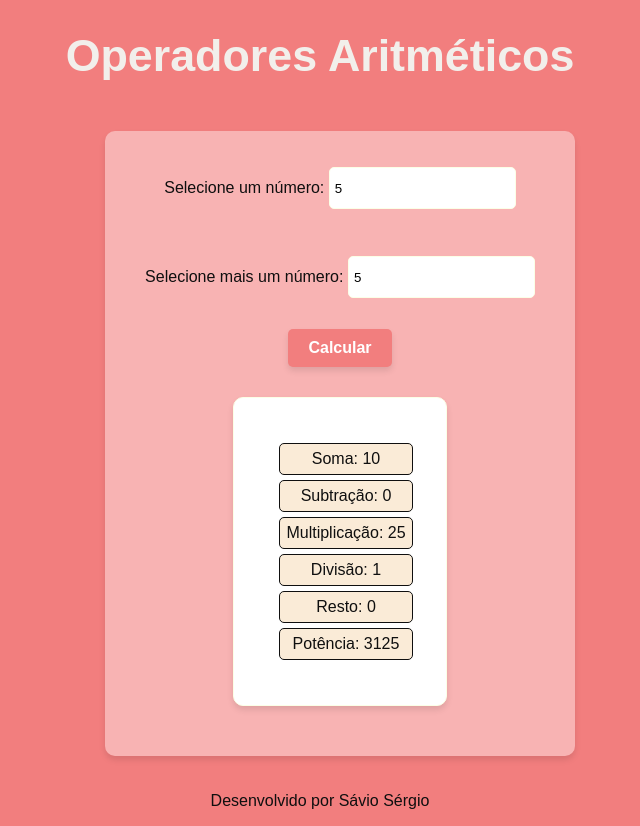
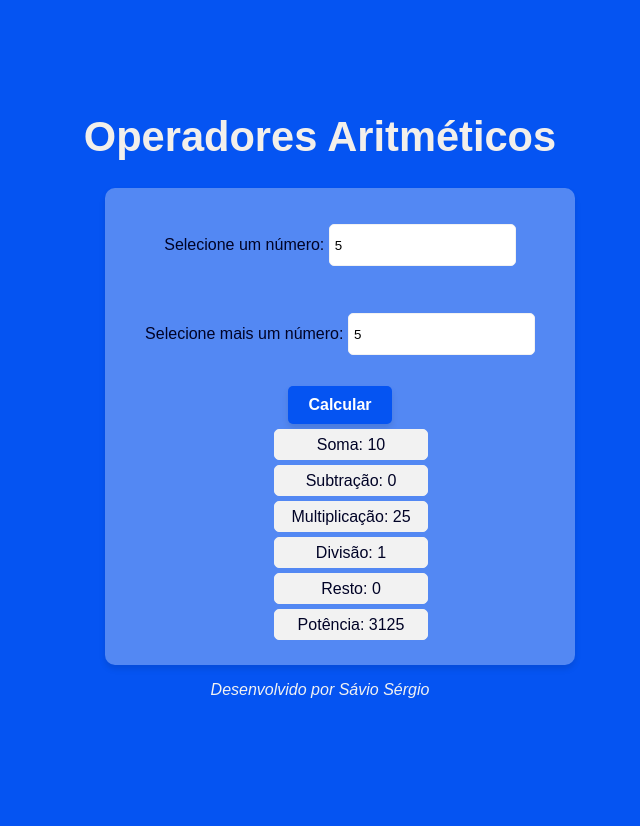
Before and after one commit to SavioSrg/web-development-studies, a plain HTML site: page operadores/ex001/index.html in a window 1280 px wide. Both pictures are taken after typing "5", "5" into the empty fields and a click on the button "Calcular". Shown: the whole page, without its empty margins (320-960 px from the left). After the commit the page ends 800 px from the top, so only its background shows below. Drawn offline with Linux system fonts and the light colour scheme.

Commit message:
atualizações no exercicio de operações aritmeticas

```diff
--- a/operadores/ex001/style.css
+++ b/operadores/ex001/style.css
@@ -1,9 +1,9 @@
 :root {
-    --background-color: #f27e7e;
-    --header-color: #F2EFEB;
-    --border-color: rgb(251, 255, 231);
-    --input-bg-color: antiquewhite;
-    --text-color: rgb(15, 15, 15);
+    --background-color: #0554F2;
+    --header-color: #F2F2F2;
+    --border-color: #F2F2F2;
+    --input-bg-color: #f2f2f2;
+    --text-color: #010326;
     --font-family: Arial, Helvetica, sans-serif;
 }
 
@@ -24,7 +24,7 @@ body {
 
 header {
     color: #F2EFEB;
-    font: normal 1.4em Arial, Helvetica, sans-serif;
+    font: normal 1.3em Arial, Helvetica, sans-serif;
     text-align: center;
 }
 
@@ -44,10 +44,6 @@ input:focus {
     box-shadow: 0 0 5px var(--header-color);
 }
 
-
-main{
-}
-
 section {
     display: flex;
     flex-direction: column;
@@ -55,16 +51,15 @@ section {
     align-items: center;
     width: 100%;
     max-width: 900px;
-    margin: 20px auto;
     padding: 20px;
 
-    background: rgba(255, 255, 255, 0.411);
+    background: rgba(242, 242, 242, 0.329);
     border-radius: 10px;
     box-shadow: 0 4px 6px rgba(0, 0, 0, 0.1);
 }
 
 #btnResultado {
-    background-color: #f27e7e; /* Cor de fundo do botão */
+    background-color: #0554F2; /* Cor de fundo do botão */
     color: white; /* Cor do texto */
     border: none; /* Remove borda */
     padding: 10px 20px; /* Espaçamento interno */
@@ -77,13 +72,13 @@ section {
 }
 
 #btnResultado:hover {
-    background-color: #e06b6b; /* Cor de fundo ao passar o mouse */
-    box-shadow: 0 6px 8px rgba(0, 0, 0, 0.2); /* Sombra mais intensa */
+    background-color: #0528F2; /* Cor de fundo ao passar o mouse */
+    box-shadow: 0 6px 8px hsla(237, 95%, 8%, 0.205); /* Sombra mais intensa */
     transform: scale(1.05); /* Efeito de leve aumento */
 }
 
 #btnResultado:active {
-    background-color: #d05c5c; /* Cor de fundo ao clicar */
+    background-color: #0540F2; /* Cor de fundo ao clicar */
     box-shadow: 0 3px 4px rgba(0, 0, 0, 0.2); /* Sombra menor */
     transform: scale(0.98); /* Leve redução no clique */
 }
@@ -91,20 +86,15 @@ section {
 div#container {
     display: none;
 
-    margin: 30px 0;
-    padding: 40px;
-    border: 1px solid var(--border-color);
-    border-radius: 10px;
-    background: white;
-    box-shadow: 0 4px 6px rgba(0, 0, 0, 0.1);
 }
 
 div.res {
     background-color: var(--input-bg-color);
     width: 100%;
-    height: 30px;
+    height: 25px;
     margin: 5px;
-    border: 1px solid var(--text-color);
+    padding: 2px 5px;
+    border: 1px solid #f2f2f2;
     border-radius: 5px;
 
     display: flex;
@@ -112,16 +102,25 @@ div.res {
     justify-content: center;
     text-align: center;
     font-size: 1em;
-    transition: background-color 0.3s ease-in-out;
 }
 
-div.res:hover {
-    background-color: #f0e4d7;
+div.res:hover{
+    background-color: #d3d2d0;
     cursor: pointer;
+}
+
+footer{
+    color: #F2F2F2;
+    font-style: italic;
+    font-weight: 500;
 }
 
 
 @media (max-width: 768px) {
+    header{
+        font-size: 1em;
+    }
+
     section {
         width: 100%;
         height: auto;
```
